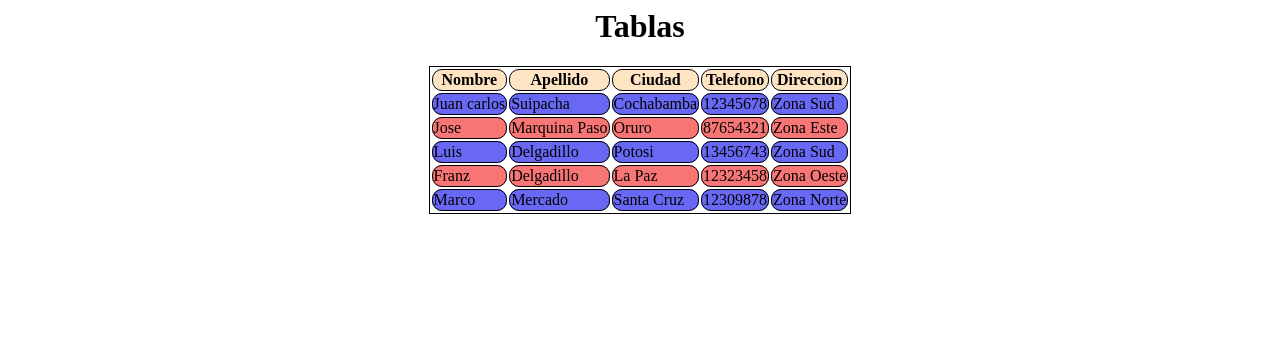
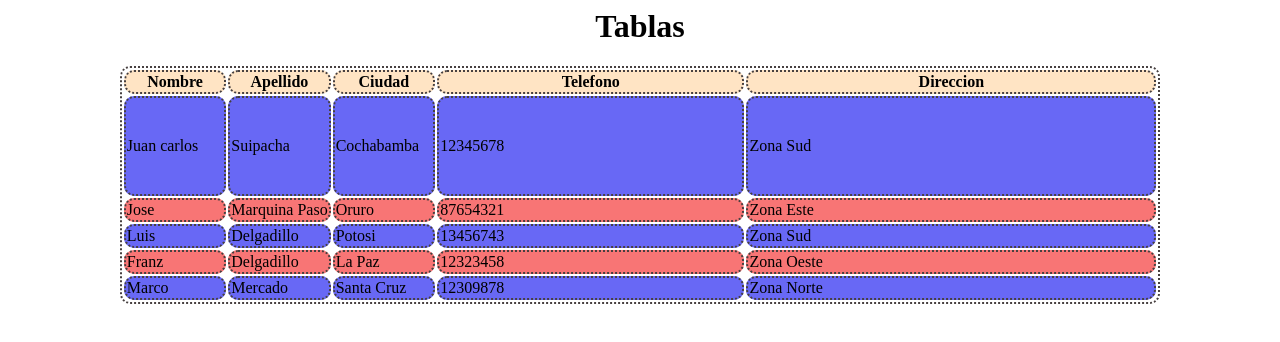
Before and after one commit to Juanarielr/Pagina1, a plain HTML site: page Tablas.html in a window 1280 px wide. Drawn offline with Linux system fonts and the light colour scheme.

Commit message:
Añadido de width y height en tablas

```diff
--- a/Tablas.html
+++ b/Tablas.html
@@ -6,9 +6,13 @@
     </Head>
     <style>
         table, th, td{
-           border: 1px solid black;
+           border: 2px solid rgb(71, 64, 64);
+        border-radius: 10PX;
+        border-style:dotted;
+
         }
-        td, th{border-radius: 10px;}
+        td, th{border-radius: 10px;
+            }
         th{background-color: bisque;}
         #color1{background-color:rgb(104, 104, 245)}
         #color2{background-color:rgb(248, 117, 117)}
@@ -17,19 +21,19 @@
     <body>
         <h1><center>Tablas</center></h1>
         <center><table>
-            <tr >
-                <th>Nombre</th>
-                <th>Apellido</th>
-                <th>Ciudad</th>
-                <th>Telefono</th>
-                <th>Direccion</th>
+            <tr>
+                <th style ="width:10%">Nombre</th>
+                <th style ="width:10%">Apellido</th>
+                <th style ="width:10%">Ciudad</th>
+                <th style = "width:30%">Telefono</th>
+                <th style = "width:50%"> Direccion</th>
             </tr>
             <tr id="color1">
-                <td>Juan carlos</td>
-                <td>Suipacha</td>
-                <td>Cochabamba</td>
-                <td>12345678</td>
-                <td>Zona Sud</td>
+                <td style= "height:100px">Juan carlos</td>
+                <td style= "height:100px">Suipacha</td>
+                <td style= "height:100px">Cochabamba</td>
+                <td style= "height:100px">12345678</td>
+                <td style= "height:100px">Zona Sud</td>
             </tr>
             <tr id="color2">
                 <td>Jose</td>
```
